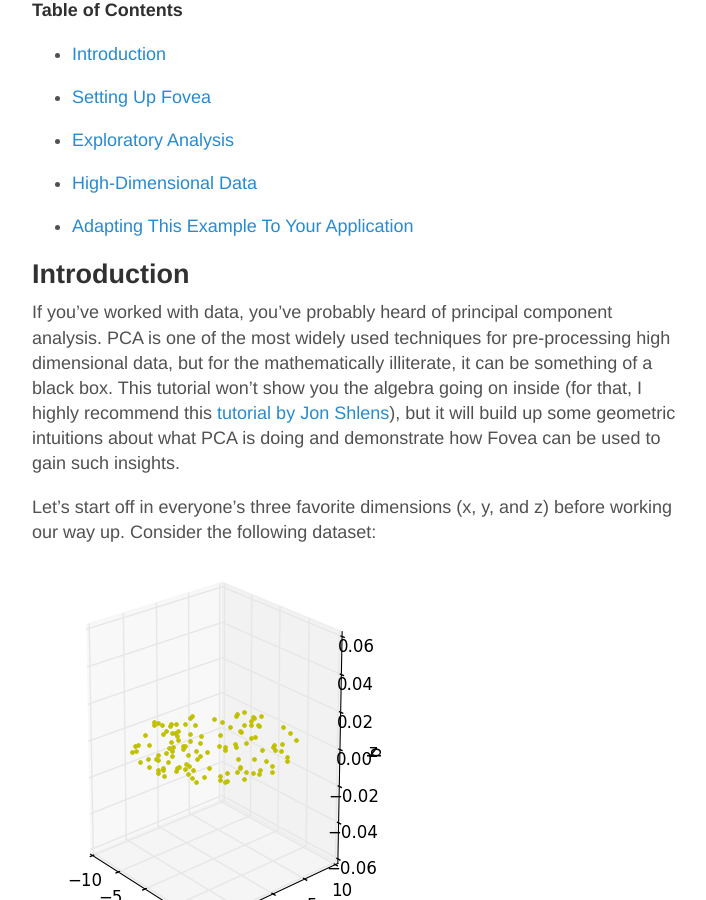
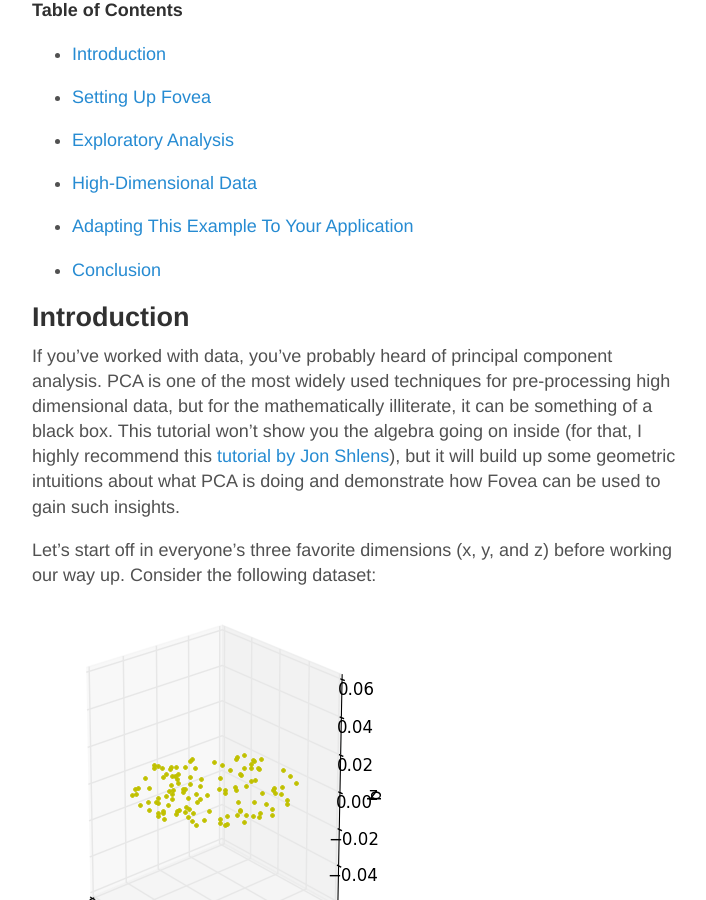
Before and after one commit to robclewley/robclewley.github.io, a Jekyll site: the page built from _posts/2015-06-29-pca_demo_with_fovea.md, in a window 1280 px wide and 900 px high, scrolled down 377 px. Shown: the whole window, without its empty margins (284-990 px from the left). Built offline with Jekyll 4.4.1, drawn with Linux system fonts in a browser that asks for light colours; Markdown is read by kramdown in place of the engine named in the settings; comment, search, counter and statistics services are not loaded.

Commit message:
Fixed TOC and last ref

```diff
--- a/_posts/2015-06-29-pca_demo_with_fovea.md
+++ b/_posts/2015-06-29-pca_demo_with_fovea.md
@@ -17,6 +17,7 @@ you can set up your own Fovea-based project, about which there will be more._
 
 
 **Table of Contents**
+
 - [Introduction](#head1)
 
 - [Setting Up Fovea](#head2)
@@ -27,6 +28,7 @@ you can set up your own Fovea-based project, about which there will be more._
 
 - [Adapting This Example To Your Application](#head5)
 
+- [Conclusion](#head6)
 
 {% assign ref=page.references %}
 
```
